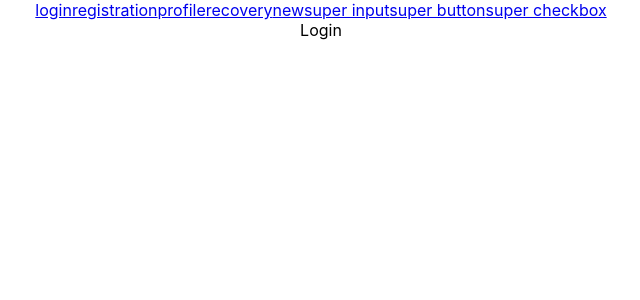
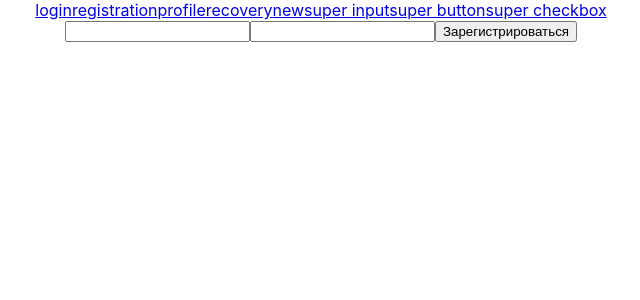
Before and after one commit to FeraVerto/cards, a React (Create React App) app: page /#/registration in a window 1280 px wide. Before the commit this address led to /#/login. Shown: the top 300 px of the page, without its empty margins (319-959 px from the left). Built offline with nearby package versions, Linux system fonts and the light colour scheme.

Commit message:
refactoring

```diff
--- a/src/n1-main/m1-ui/registration/Registration.tsx
+++ b/src/n1-main/m1-ui/registration/Registration.tsx
@@ -24,25 +24,31 @@ export const Registration = () => {
         }
     })
 
+    if (redirect) {
+        return <Redirect to={'login'}/>
+    }
+
     return (
         <div>
             <form onSubmit={formik.handleSubmit}>
                 <input type="text"
-                       name="email"
+                       {...formik.getFieldProps('email')}
+                       /*name="email"
                        onChange={formik.handleChange}
-                       value={formik.values.email}
+                       value={formik.values.email}*/
                 />
                 <input type="password"
-                       name="password"
+                       {...formik.getFieldProps('password')}
+                       /*name="password"
                        onChange={formik.handleChange}
-                       value={formik.values.password}
+                       value={formik.values.password}*/
                 />
                 <button type='submit'>Зарегистрироваться</button>
             </form>
 
             {error && <div>{error}</div>}
             {isLoading && <div>LOADING</div>}
-            {redirect && <Redirect to={'login'}/>}
+
         </div>
 
     )
--- a/src/n1-main/m2-bll/registration-reducer.ts
+++ b/src/n1-main/m2-bll/registration-reducer.ts
@@ -30,13 +30,13 @@ let initialState = {
 export let registrationReducer = (state = initialState, action: ActionType): initialStateType => {
     switch (action.type) {
         case ACTIONS_TYPE.REDIRECT:
-            return {...state, redirect: action.redirect}
+            return {...state, ...action.payload}
 
         case ACTIONS_TYPE.ERROR:
-            return {...state, error: action.error}
+            return {...state, ...action.payload}
 
         case ACTIONS_TYPE.LOADING:
-            return {...state, isLoading: action.loading}
+            return {...state, ...action.payload}
         default:
             return state
     }
@@ -44,17 +44,17 @@ export let registrationReducer = (state = initialState, action: ActionType): ini
 
 export let redirectAC = (redirect: boolean) => ({
     type: ACTIONS_TYPE.REDIRECT,
-    redirect
+    payload: {redirect}
 } as const)
 
 let errorAC = (error: string) => ({
     type: ACTIONS_TYPE.ERROR,
-    error
+    payload: {error}
 } as const)
 
 let loadingAC = (loading: boolean) => ({
     type: ACTIONS_TYPE.LOADING,
-    loading
+    payload: {loading}
 } as const)
 
 
```
Also changed, not shown: 1 other file (tests, documents, lock files or other folders).
